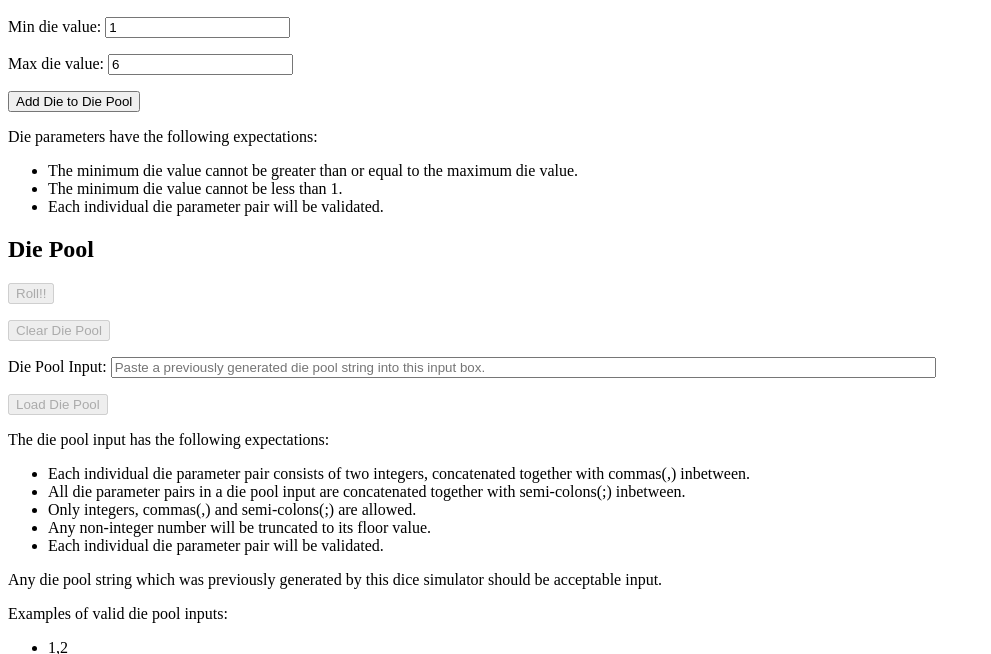
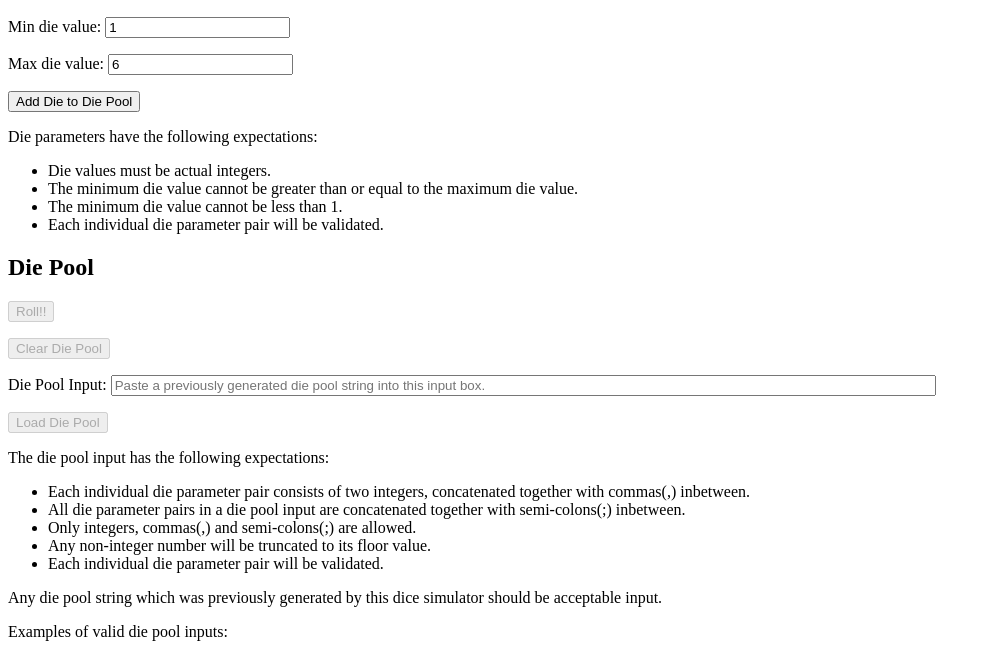
Before and after one commit to CoconutTank/coconuttank.github.io, a plain HTML site: page index.html in a window 1280 px wide. Shown: the part 110-764 px from the top of the page, without its empty margins (0-991 px from the left). Drawn offline with Linux system fonts and the light colour scheme.

Commit message:
Update index.html

```diff
--- a/index.html
+++ b/index.html
@@ -15,6 +15,7 @@
   <p>
    Die parameters have the following expectations:
 	<ul>
+	  <li>Die values must be actual integers.</li>
 	  <li>The minimum die value cannot be greater than or equal to the maximum die value.</li>
 	  <li>The minimum die value cannot be less than 1.</li>
 	  <li>Each individual die parameter pair will be validated.</li>
```
